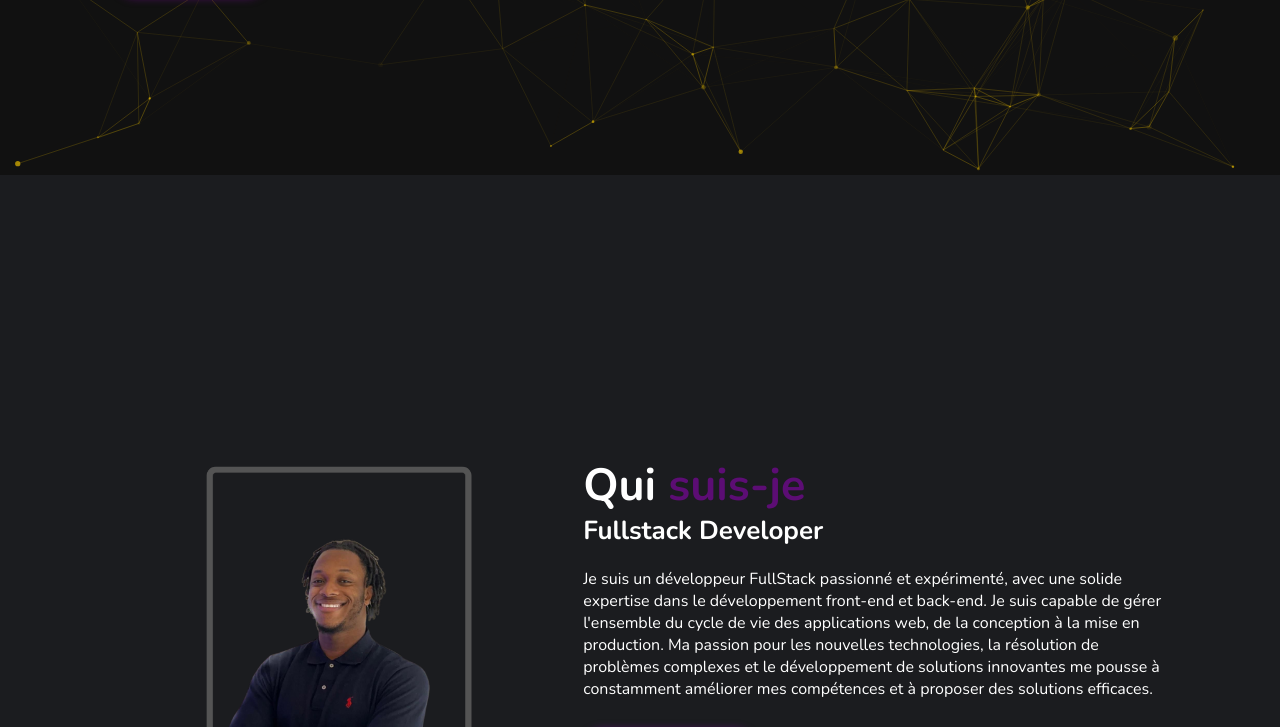
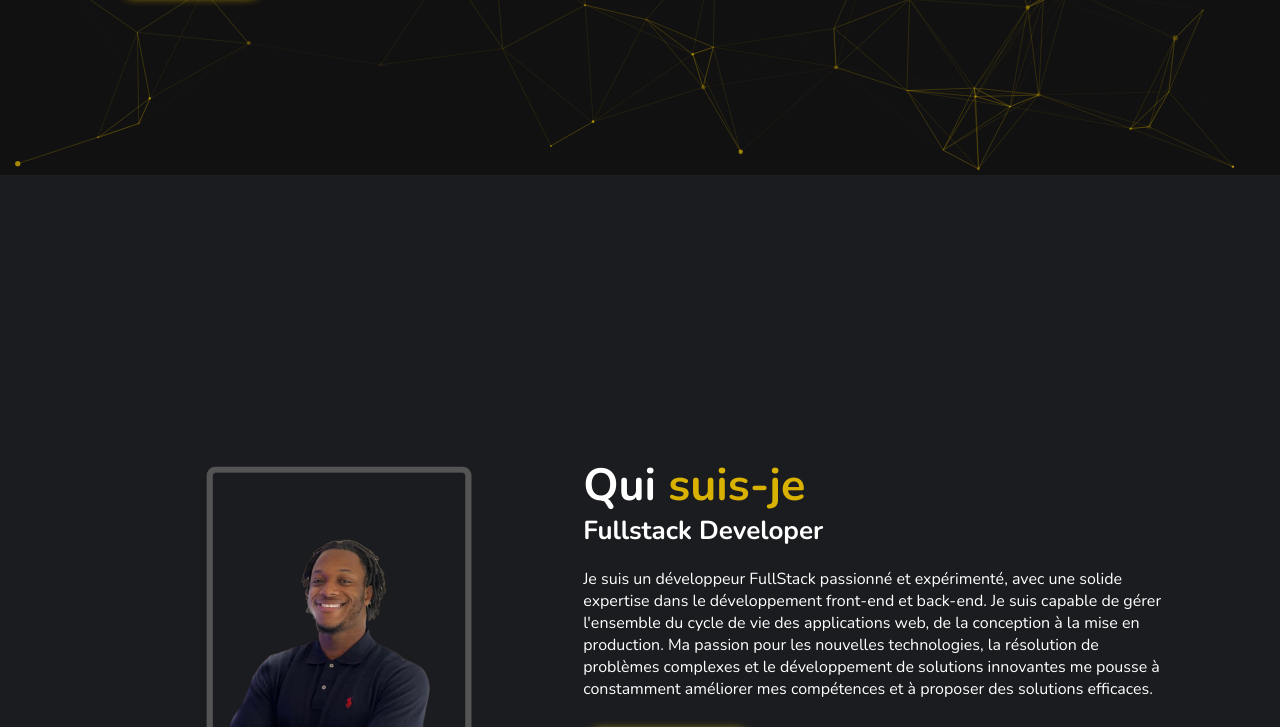
Before and after one commit to AddYQnm/Tiego.Portfolio, a plain HTML site: page index.html in a window 1280 px wide. Shown: the part 625-1352 px from the top of the page. Drawn offline with nearby package versions, Linux system fonts and the light colour scheme.

Commit message:
Update styles.css

```diff
--- a/styles.css
+++ b/styles.css
@@ -15,7 +15,7 @@
     --bg-color: #111111;
     --snd-bg-color: #1b1c1f;
     --text-color: #fff;
-    --main-color: #5c0d74;
+    --main-color: #D9B101;
 }
 
 html {
```
